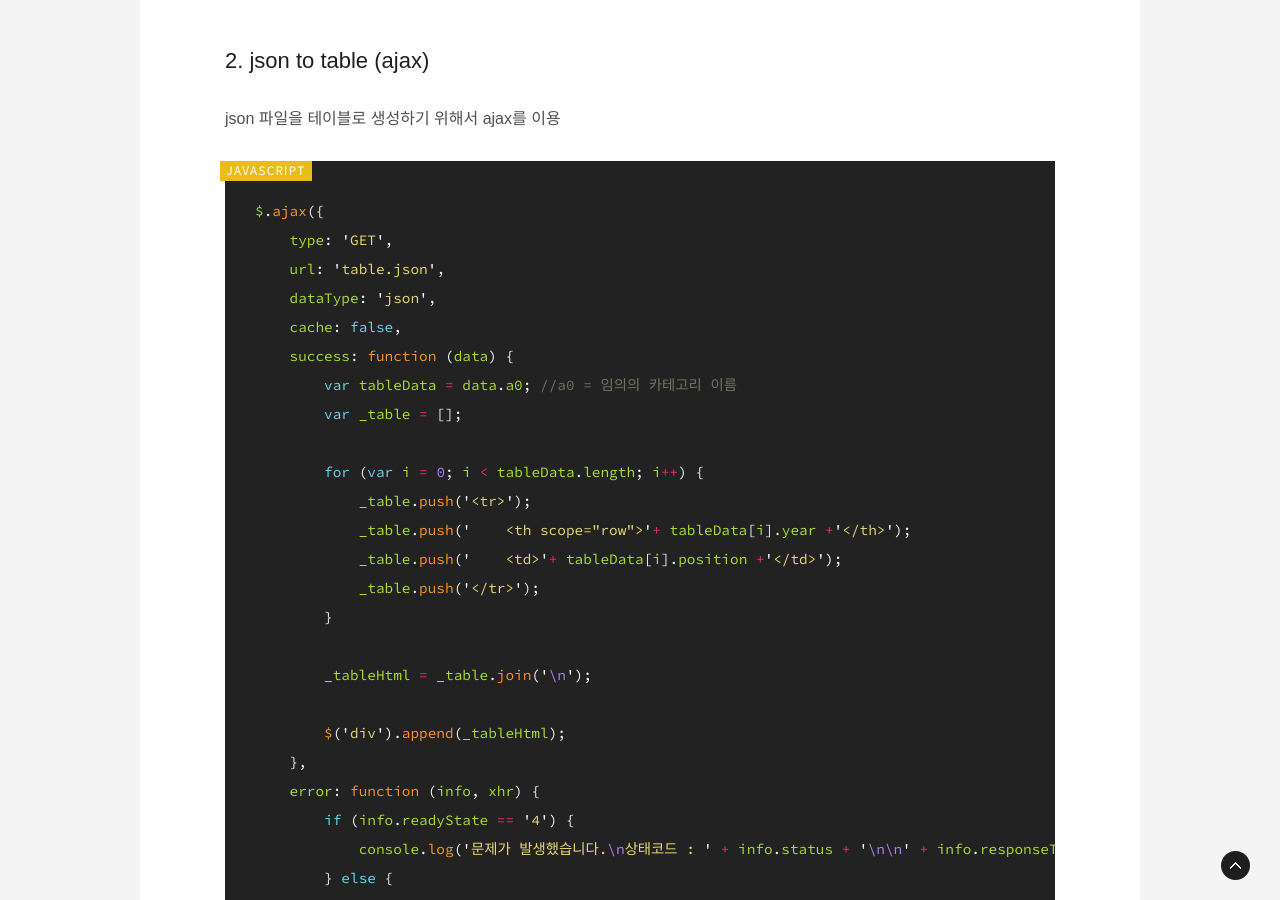
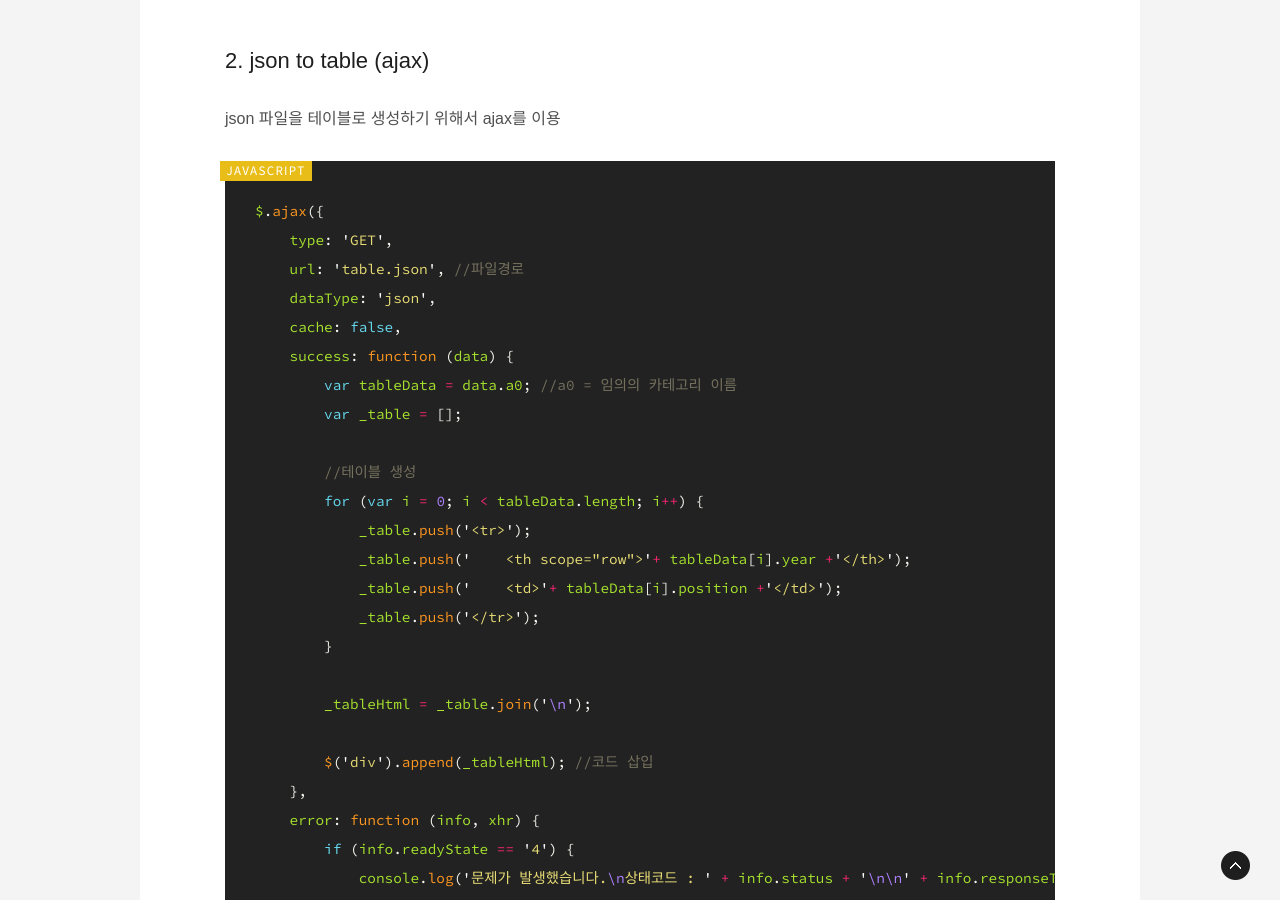
Before and after one commit to gutmate/gutmate.github.com, a Jekyll site: the page built from _posts/2018-02-05-excel-to-table.md, in a window 1280 px wide and 900 px high, scrolled down 674 px. Built offline with Jekyll 4.4.1, drawn with Linux system fonts in a browser that asks for light colours; some web fonts are replaced; comment, search, counter and statistics services are not loaded.

Commit message:
Update post

````diff
--- a/_posts/2018-02-05-excel-to-table.md
+++ b/_posts/2018-02-05-excel-to-table.md
@@ -19,13 +19,14 @@ json 파일을 테이블로 생성하기 위해서 ajax를 이용
 ```javascript
 $.ajax({
     type: 'GET',
-    url: 'table.json',
+    url: 'table.json', //파일경로
     dataType: 'json',
     cache: false,
     success: function (data) {
         var tableData = data.a0; //a0 = 임의의 카테고리 이름
         var _table = [];
 
+        //테이블 생성
         for (var i = 0; i < tableData.length; i++) {
             _table.push('<tr>');
             _table.push('    <th scope="row">'+ tableData[i].year +'</th>');
@@ -35,7 +36,7 @@ $.ajax({
 
         _tableHtml = _table.join('\n');
 
-        $('div').append(_tableHtml);
+        $('div').append(_tableHtml); //코드 삽입
     },
     error: function (info, xhr) {
         if (info.readyState == '4') {
````
